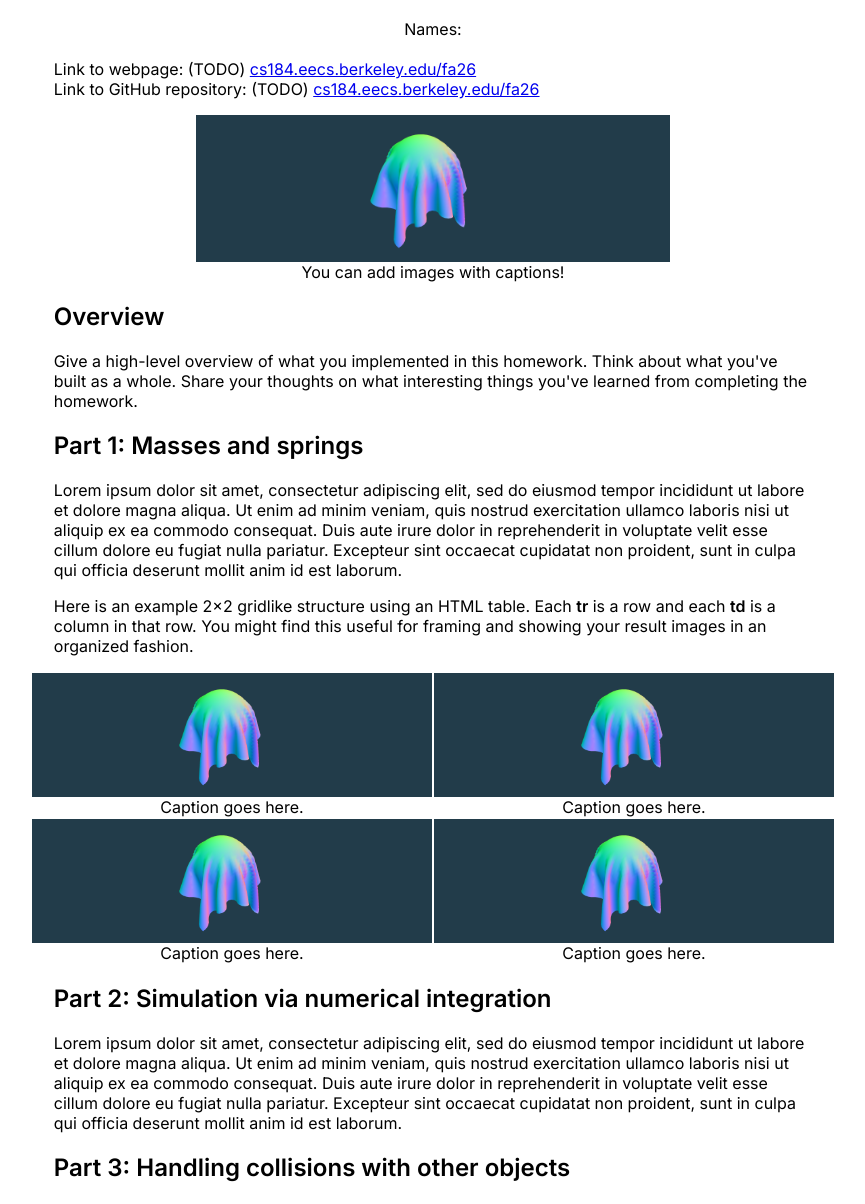
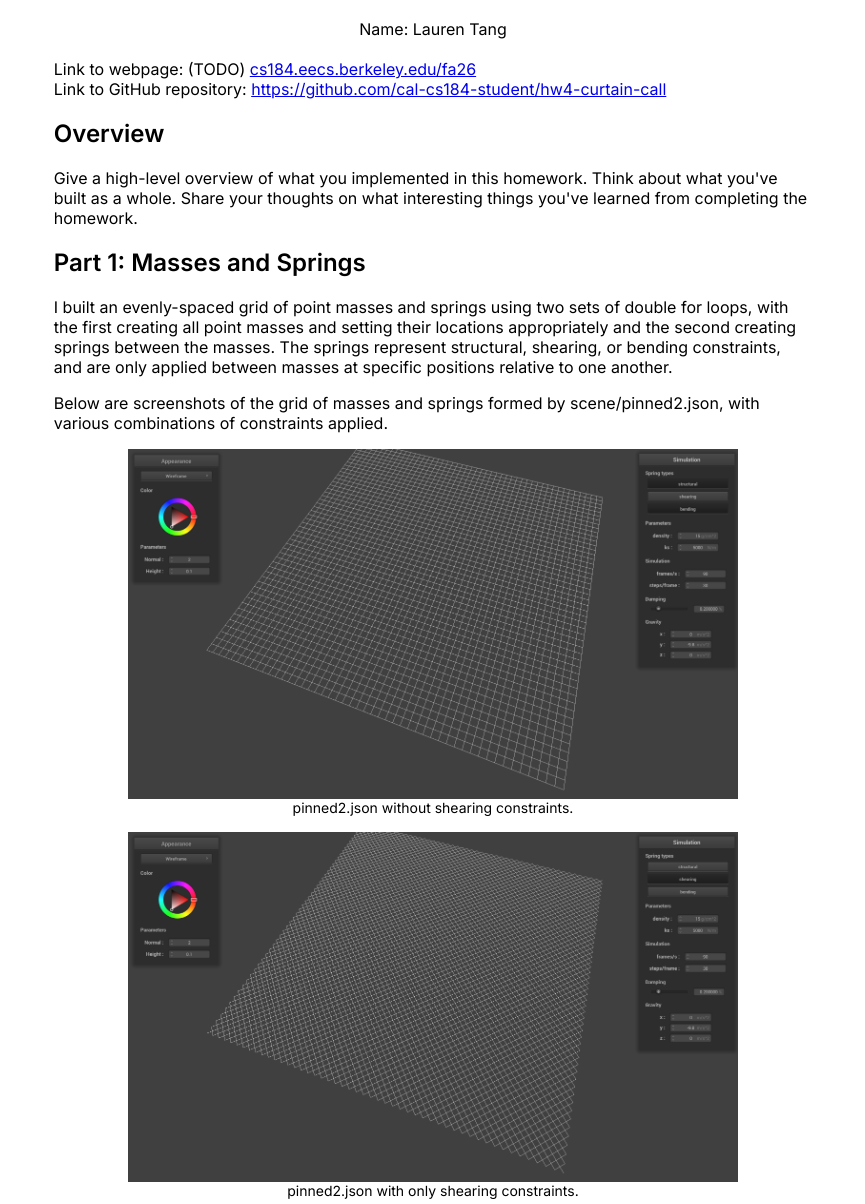
Before and after one commit to cal-cs184-student/hw4-curtain-call-writeup, a plain HTML site: page index.html in a window 1280 px wide. Shown: the part 131-1335 px from the top of the page, without its empty margins (207-1072 px from the left). Drawn offline with nearby package versions, Linux system fonts and the light colour scheme; some packages are replaced by stand-ins of ours.

Commit message:
part 1 writeup finished :'))))))

```diff
--- a/index.html
+++ b/index.html
@@ -23,12 +23,16 @@
 			body {
 				font-family: 'Inter', sans-serif;
 			}
+
+			figcaption {
+				font-size: 14px;
+			}
 		</style>
 	</head>
 	<body>
 		<div class="container">
 		<h1>CS184/284A Fall 2026 Homework 4 Write-Up</h1>
-		<div style="text-align: center;">Names: </div>
+		<div style="text-align: center;">Name: Lauren Tang</div>
 
 		<br>
 
@@ -36,12 +40,7 @@
 
 		<br>
 
-		Link to GitHub repository: (TODO) <a href="https://cs184.eecs.berkeley.edu/fa26">cs184.eecs.berkeley.edu/fa26</a>
-
-		<figure>
-			<img src="assets/clothsim.png" alt="Cloth draped over sphere" style="width:70%"/>
-			<figcaption>You can add images with captions!</figcaption>
-		</figure>
+		Link to GitHub repository: <a href="https://github.com/cal-cs184-student/hw4-curtain-call">https://github.com/cal-cs184-student/hw4-curtain-call</a>
 
 		<!--
 		We've already added one heading per part, to make your write-up as navigable when grading. Please fit your write-up within these sections!
@@ -50,34 +49,29 @@
 		<h2>Overview</h2>
 		Give a high-level overview of what you implemented in this homework. Think about what you've built as a whole. Share your thoughts on what interesting things you've learned from completing the homework.
 
-		<h2>Part 1: Masses and springs</h2>
-		Lorem ipsum dolor sit amet, consectetur adipiscing elit, sed do eiusmod tempor incididunt ut labore et dolore magna aliqua. Ut enim ad minim veniam, quis nostrud exercitation ullamco laboris nisi ut aliquip ex ea commodo consequat. Duis aute irure dolor in reprehenderit in voluptate velit esse cillum dolore eu fugiat nulla pariatur. Excepteur sint occaecat cupidatat non proident, sunt in culpa qui officia deserunt mollit anim id est laborum.
+		<h2>Part 1: Masses and Springs</h2>
+		<p>
+			I built an evenly-spaced grid of point masses and springs using two sets of double for loops, with the first creating all point masses and
+			setting their locations appropriately and the second creating springs between the masses. The springs represent structural, shearing,
+			or bending constraints, and are only applied between masses at specific positions relative to one another.
+		</p>
+		<p>
+			Below are screenshots of the grid of masses and springs formed by scene/pinned2.json, with various combinations of constraints applied.
+		</p>
+		<figure>
+			<img src="assets/p1_noshear.png" alt="pinned2.json without shearing constraints." style="width:90%"/>
+			<figcaption>pinned2.json without shearing constraints.</figcaption>
+		</figure>
+		<figure>
+			<img src="assets/p1_onlyshear.png" alt="pinned2.json with only shearing constraints." style="width:90%"/>
+			<figcaption>pinned2.json with only shearing constraints.</figcaption>
+		</figure>
+		<figure>
+			<img src="assets/p1_allconstraints.png" alt="pinned2.json with all constraints." style="width:90%"/>
+			<figcaption>pinned2.json with all constraints.</figcaption>
+		</figure>
 
-		<p>Here is an example 2x2 gridlike structure using an HTML table. Each <b>tr</b> is a row and each <b>td</b> is a column in that row. You might find this useful for framing and showing your result images in an organized fashion.</p>
-		<div style="display: flex; flex-direction: column; align-items: center;">
-			<table style="width: 100%; text-align: center; border-collapse: collapse;">
-			  <tr>
-				<td style="text-align: center;">
-				  <img src="assets/clothsim.png" width="400px"/>
-				  <figcaption>Caption goes here.</figcaption>
-				</td>
-				<td style="text-align: center;">
-				  <img src="assets/clothsim.png" width="400px"/>
-				  <figcaption>Caption goes here.</figcaption>
-				</td>
-			  </tr>
-			  <tr>
-				<td style="text-align: center;">
-				  <img src="assets/clothsim.png" width="400px"/>
-				  <figcaption>Caption goes here.</figcaption>
-				</td>
-				<td style="text-align: center;">
-				  <img src="assets/clothsim.png" width="400px"/>
-				  <figcaption>Caption goes here.</figcaption>
-				</td>
-			  </tr>
-			</table>
-		</div>
+
 
 		<h2>Part 2: Simulation via numerical integration</h2>
 		Lorem ipsum dolor sit amet, consectetur adipiscing elit, sed do eiusmod tempor incididunt ut labore et dolore magna aliqua. Ut enim ad minim veniam, quis nostrud exercitation ullamco laboris nisi ut aliquip ex ea commodo consequat. Duis aute irure dolor in reprehenderit in voluptate velit esse cillum dolore eu fugiat nulla pariatur. Excepteur sint occaecat cupidatat non proident, sunt in culpa qui officia deserunt mollit anim id est laborum.
@@ -91,19 +85,23 @@
 		<h2>Part 5: Shaders</h2>
 		Lorem ipsum dolor sit amet, consectetur adipiscing elit, sed do eiusmod tempor incididunt ut labore et dolore magna aliqua. Ut enim ad minim veniam, quis nostrud exercitation ullamco laboris nisi ut aliquip ex ea commodo consequat. Duis aute irure dolor in reprehenderit in voluptate velit esse cillum dolore eu fugiat nulla pariatur. Excepteur sint occaecat cupidatat non proident, sunt in culpa qui officia deserunt mollit anim id est laborum.
 
-		<h2>(Optional) Part 6: Extra Credit - Additional cloth simulation features!</h2>
-		Lorem ipsum dolor sit amet, consectetur adipiscing elit, sed do eiusmod tempor incididunt ut labore et dolore magna aliqua. Ut enim ad minim veniam, quis nostrud exercitation ullamco laboris nisi ut aliquip ex ea commodo consequat. Duis aute irure dolor in reprehenderit in voluptate velit esse cillum dolore eu fugiat nulla pariatur. Excepteur sint occaecat cupidatat non proident, sunt in culpa qui officia deserunt mollit anim id est laborum.
-
-		<h2>Additional Notes (please remove)</h2>
-		<ul>
-			<li>You can also add code if you'd like as so: <code>code code code</code></li>
-			<li>If you'd like to add math equations,
-				<ul>
-					<li>You can write inline equations like so: \( a^2 + b^2 = c^2 \)</li>
-					<li>You can write display equations like so: \[ a^2 + b^2 = c^2 \]</li>
-				</ul>
-			</li>
-		</ul>
+		<div style="display: flex; flex-direction: column; align-items: center;">
+			<table style="width: 100%; text-align: center; border-collapse: collapse;">
+			  <tr>
+				<td style="text-align: center;">
+				  <img src="assets/clothsim.png" width="400px"/>
+				  <figcaption>Caption goes here.</figcaption>
+				</td>
+				<td style="text-align: center;">
+				  <img src="assets/clothsim.png" width="400px"/>
+				  <figcaption>Caption goes here.</figcaption>
+				</td>
+				<td style="text-align: center;">
+				  <img src="assets/clothsim.png" width="400px"/>
+				  <figcaption>Caption goes here.</figcaption>
+				</td>
+			  </tr>
+			</table>
 		</div>
 	</body>
 </html>
```
Also changed, not shown: assets/p1_allconstraints.png (added), assets/p1_noshear.png (added), assets/p1_onlyshear.png (added).
